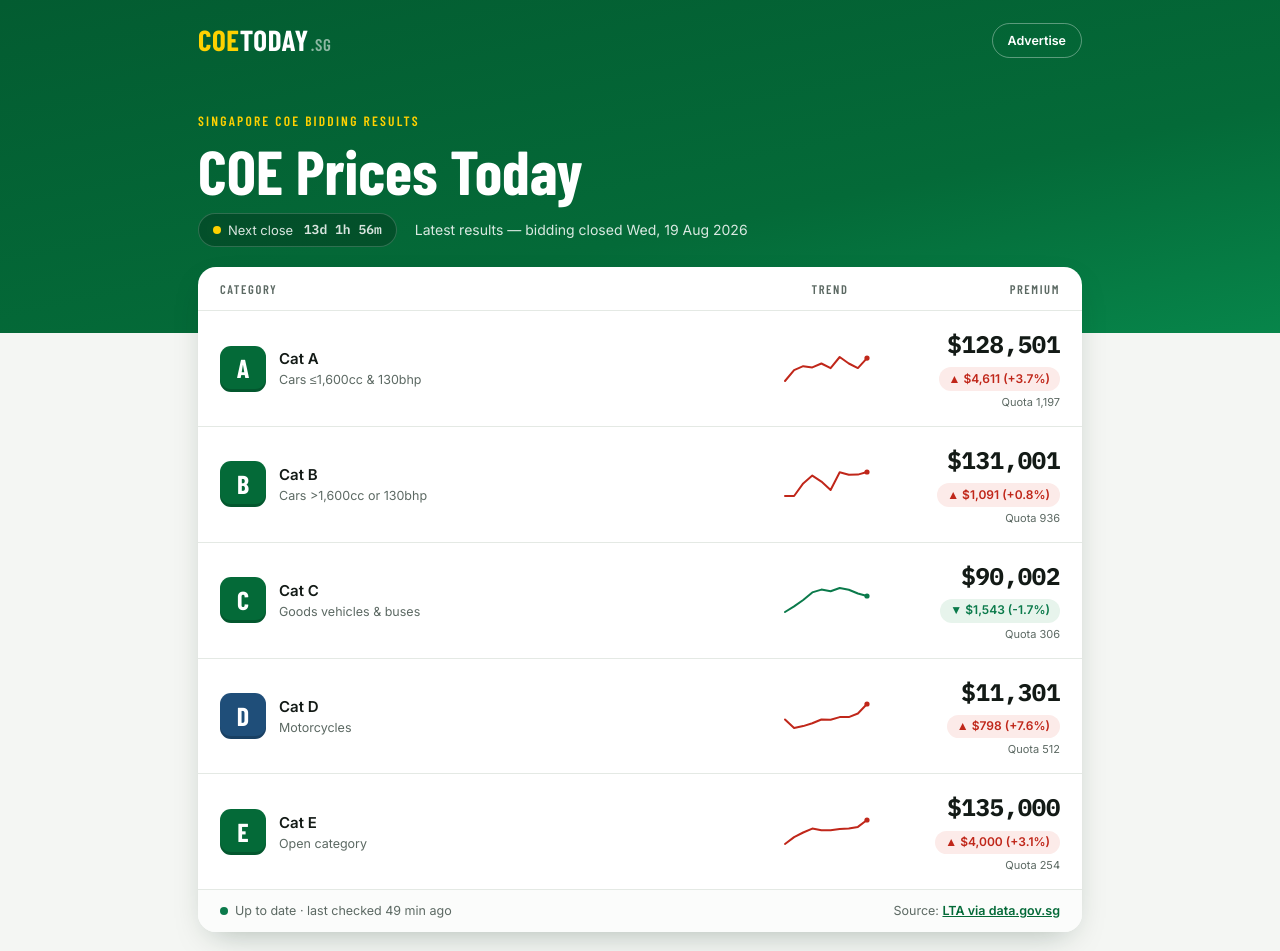
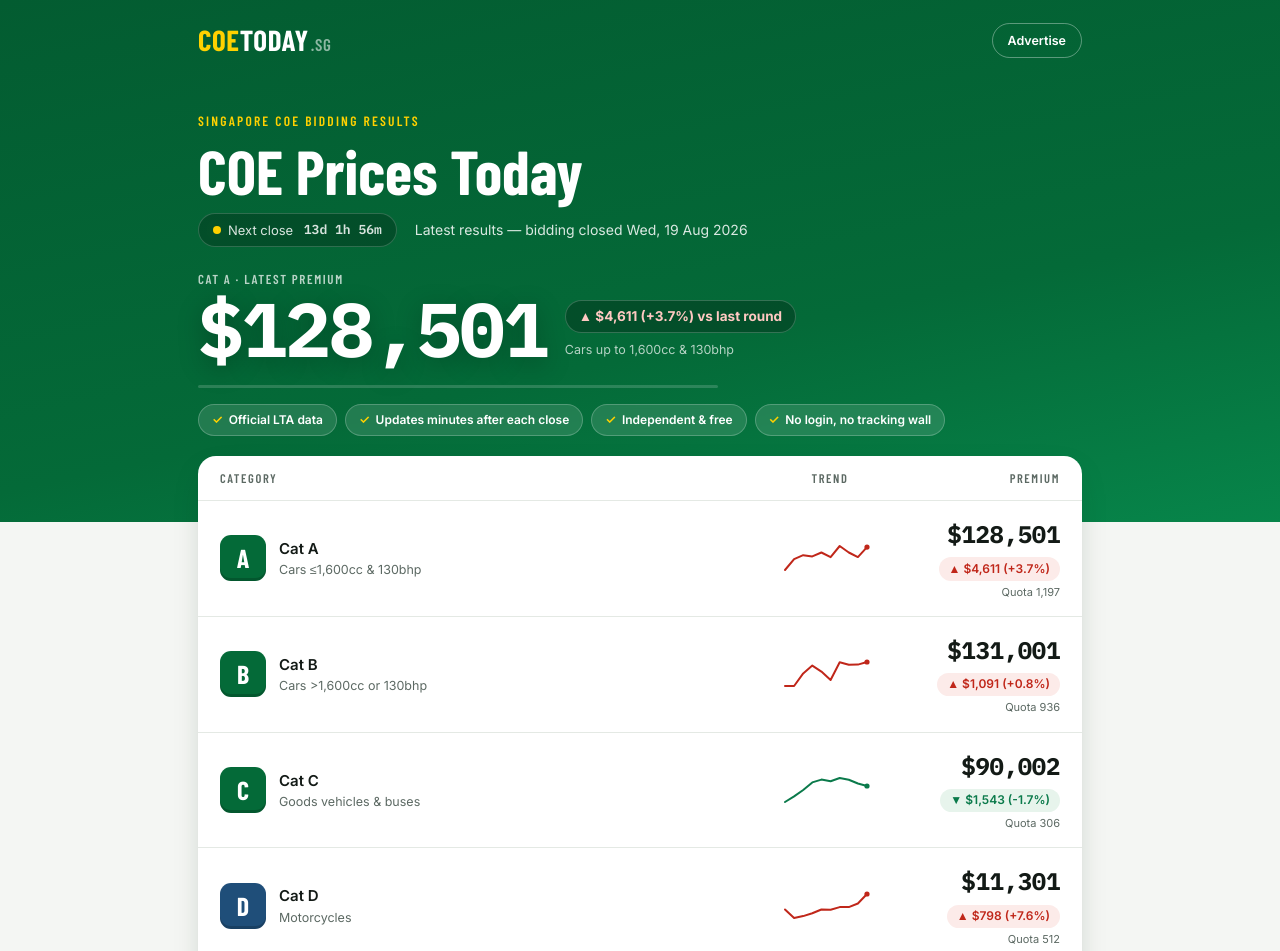
Before and after one commit to bigcarrotlah-debug/coetoday, a plain HTML site: page index.html in a window 1280 px wide. Shown: the top 951 px of the page. Drawn offline with nearby package versions, Linux system fonts and the light colour scheme.

Commit message:
Update index.html

```diff
--- a/index.html
+++ b/index.html
@@ -86,6 +86,42 @@ h1{font-family:var(--display);font-weight:700;font-size:clamp(40px,7.5vw,62px);l
 .pulse{width:8px;height:8px;border-radius:50%;background:var(--yellow);animation:pulse 2s infinite}
 @keyframes pulse{0%,100%{box-shadow:0 0 0 0 rgba(255,209,0,.5)}55%{box-shadow:0 0 0 7px rgba(255,209,0,0)}}
 .livechip b{font-family:var(--mono);font-weight:600}
+
+/* Trust bar */
+.trustbar{display:flex;flex-wrap:wrap;gap:8px;margin-top:16px}
+.tb{display:inline-flex;align-items:center;gap:6px;background:rgba(255,255,255,.12);border:1px solid rgba(255,255,255,.22);
+  color:#fff;font-size:12px;font-weight:600;border-radius:999px;padding:6px 13px;backdrop-filter:blur(2px)}
+.tb .tick{color:var(--yellow);font-weight:700}
+
+/* Headline number */
+.headline{margin-top:22px;display:flex;align-items:flex-end;gap:18px;flex-wrap:wrap}
+.headline .hl-label{font-family:var(--display);font-weight:600;text-transform:uppercase;letter-spacing:1.6px;
+  font-size:13px;color:rgba(255,255,255,.72);display:block;margin-bottom:2px}
+.headline .hl-num{font-family:var(--mono);font-weight:700;font-size:clamp(44px,11vw,76px);line-height:1;color:#fff;
+  font-variant-numeric:tabular-nums;letter-spacing:-2px;text-shadow:0 6px 26px rgba(0,0,0,.25)}
+.headline .hl-side{padding-bottom:8px}
+.hl-chip{display:inline-block;font-size:13.5px;font-weight:700;border-radius:999px;padding:5px 13px;background:rgba(0,0,0,.25);border:1px solid rgba(255,255,255,.2)}
+.hl-chip.up{color:#FFC9C2}
+.hl-chip.down{color:#B6F0D2}
+.hl-sub{display:block;font-size:12.5px;color:rgba(255,255,255,.7);margin-top:7px}
+
+/* Scanner sweep */
+.scanner{position:relative;height:3px;border-radius:3px;background:rgba(255,255,255,.16);overflow:hidden;margin-top:18px;max-width:520px}
+.scanner::after{content:"";position:absolute;inset:0;width:38%;border-radius:3px;
+  background:linear-gradient(90deg,transparent,var(--yellow),transparent);
+  animation:sweep 2.1s cubic-bezier(.6,0,.4,1) infinite}
+@keyframes sweep{0%{transform:translateX(-110%)}100%{transform:translateX(310%)}}
+.scanner.idle::after{animation-duration:6.5s;opacity:.45}
+
+/* Row flash when a number changes */
+@keyframes flashrow{0%{background:#FFF7D6}100%{background:transparent}}
+.row.changed{animation:flashrow 2.2s ease-out}
+
+@media (max-width:600px){
+  .headline{gap:12px}
+  .headline .hl-side{padding-bottom:2px}
+  .trustbar .tb{font-size:11px;padding:5px 10px}
+}
 
 /* ---------- Results board (signature) ---------- */
 .board-lift{margin-top:-66px}
@@ -218,6 +254,26 @@ footer a{color:#fff}
       <div class="hero-sub">
         <span class="livechip"><span class="pulse" aria-hidden="true"></span>Next close&nbsp;<b id="cd-timer">—</b></span>
         <span id="asof"><!--ASOF_START-->Loading latest results…<!--ASOF_END--></span>
+      </div>
+
+      <div class="headline">
+        <div>
+          <span class="hl-label">Cat A &middot; latest premium</span>
+          <span class="hl-num" id="hl-num">$0</span>
+        </div>
+        <div class="hl-side">
+          <span class="hl-chip" id="hl-chip">&mdash;</span>
+          <span class="hl-sub" id="hl-sub">Cars up to 1,600cc &amp; 130bhp</span>
+        </div>
+      </div>
+
+      <div class="scanner idle" id="scanner" aria-hidden="true"></div>
+
+      <div class="trustbar">
+        <span class="tb"><span class="tick">&#10003;</span> Official LTA data</span>
+        <span class="tb"><span class="tick">&#10003;</span> Updates minutes after each close</span>
+        <span class="tb"><span class="tick">&#10003;</span> Independent &amp; free</span>
+        <span class="tb"><span class="tick">&#10003;</span> No login, no tracking wall</span>
       </div>
     </div>
   </div>
@@ -427,6 +483,20 @@ function sparkline(cat, dirClass){
     <circle cx="${X(pts.length-1)}" cy="${Y(pts[pts.length-1])}" r="2.6" fill="${col}"/></svg>`;
 }
 
+let LAST_SHOWN = {};
+
+function countUp(el, target){
+  if (target == null){ el.textContent = "—"; return; }
+  const dur = 900, t0 = performance.now(), from = 0;
+  function step(t){
+    const p = Math.min(1, (t - t0) / dur);
+    const eased = 1 - Math.pow(1 - p, 3);
+    el.textContent = "$" + Math.round(from + (target - from) * eased).toLocaleString("en-SG");
+    if (p < 1) requestAnimationFrame(step);
+  }
+  requestAnimationFrame(step);
+}
+
 function render(){
   const latest = DATA.exercises[DATA.exercises.length-1];
   const prev   = DATA.exercises[DATA.exercises.length-2] || {premiums:{}};
@@ -434,6 +504,19 @@ function render(){
   const dstr = cd.toLocaleDateString("en-SG",{weekday:"short",day:"numeric",month:"short",year:"numeric"});
   document.getElementById("asof").textContent = `Latest results \u2014 bidding closed ${dstr}`;
   updateStatus();
+  // --- hero headline (Cat A) ---
+  const hlNow = latest.premiums.A, hlWas = prev.premiums ? prev.premiums.A : null;
+  countUp(document.getElementById("hl-num"), hlNow);
+  const chip = document.getElementById("hl-chip");
+  if (hlNow != null && hlWas != null && hlNow !== hlWas){
+    const diff = hlNow - hlWas, pct = (100*diff/hlWas).toFixed(1);
+    chip.className = "hl-chip " + (diff > 0 ? "up" : "down");
+    chip.textContent = (diff > 0 ? "▲ " : "▼ ") + fmt(Math.abs(diff)) + ` (${diff>0?"+":""}${pct}%) vs last round`;
+  } else {
+    chip.className = "hl-chip";
+    chip.textContent = "no change vs last round";
+  }
+
   const rows = document.getElementById("board-rows");
   rows.innerHTML = "";
   for (const c of ["A","B","C","D","E"]){
@@ -447,8 +530,10 @@ function render(){
         : `<span class="delta down">▼ ${fmt(-diff)} (${pct}%)</span>`;
     }
     const quota = latest.quota && latest.quota[c] ? `<div class="quota">Quota ${latest.quota[c].toLocaleString()}</div>` : "";
+    const changed = LAST_SHOWN[c] !== undefined && LAST_SHOWN[c] !== now;
+    LAST_SHOWN[c] = now;
     rows.insertAdjacentHTML("beforeend", `
-      <div class="row">
+      <div class="row${changed ? " changed" : ""}">
         <div class="cat-cell">
           <div class="cat ${c==='D'?'d':''}">${c}</div>
           <div style="min-width:0"><div class="cname">${CAT_META[c].name}</div><div class="cdesc">${CAT_META[c].desc}</div></div>
@@ -566,21 +651,23 @@ function ago(ms){
 function updateStatus(){
   const dot = document.getElementById("status-dot");
   const txt = document.getElementById("status-text");
+  const scan = document.getElementById("scanner");
   if (!DATA || !DATA.updated) return;
   const checked = new Date(DATA.updated);
-  if (inBiddingWindow()){
-    dot.className = "status-dot live";
-    txt.textContent = `Bidding day — watching for results · last checked ${ago(Date.now()-checked)}`;
-  } else {
-    dot.className = "status-dot";
-    txt.textContent = `Up to date · last checked ${ago(Date.now()-checked)}`;
-  }
+  const live = inBiddingWindow();
+  if (dot) dot.className = live ? "status-dot live" : "status-dot";
+  if (txt) txt.textContent = live
+    ? `Bidding day — watching for results · last checked ${ago(Date.now()-checked)}`
+    : `Up to date · last checked ${ago(Date.now()-checked)}`;
+  if (scan) scan.className = live ? "scanner" : "scanner idle";
 }
 setInterval(updateStatus, 30000);
 
 /* On bidding afternoons, pull fresh data without the user refreshing. */
 async function poll(){
   if (!inBiddingWindow()) return;
+  const scan = document.getElementById("scanner");
+  if (scan) scan.className = "scanner";
   try {
     const r = await fetch("/data/latest.json?t=" + Date.now(), {cache:"no-store"});
     const d = await r.json();
```
